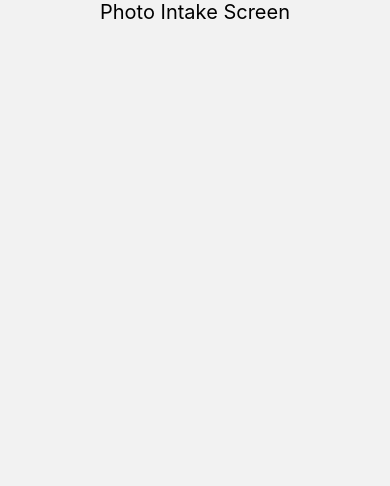
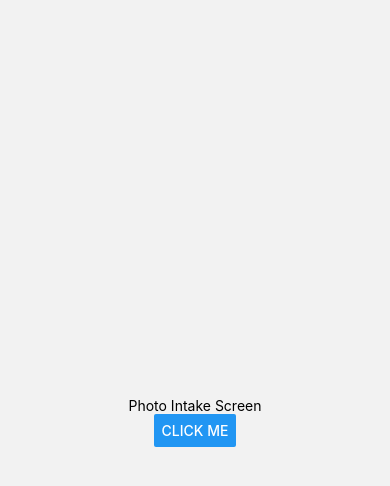
Before and after one commit to ClearSkyDev/clearsky_photo_reports, a React Native app in the folder react_native/: screen /PhotoIntake in a window 390 px wide. Shown: the top 486 px of the page. Built offline with nearby package versions, Linux system fonts and the light colour scheme.

Commit message:
Implement code changes to enhance functionality and improve performance

```diff
--- a/react_native/screens/PhotoIntakeScreen.js
+++ b/react_native/screens/PhotoIntakeScreen.js
@@ -1,11 +1,19 @@
 import React from 'react';
-import { SafeAreaView, Text } from 'react-native';
+import { View, Text, Button, StyleSheet } from 'react-native';
 
 export default function PhotoIntakeScreen() {
   return (
-    <SafeAreaView style={{ flex: 1 }}>
-      <Text style={{ fontSize: 20, textAlign: 'center' }}>Photo Intake Screen</Text>
-      {/* Add temporary dummy photo tiles here */}
-    </SafeAreaView>
+    <View style={styles.container}>
+      <Text>Photo Intake Screen</Text>
+      <Button title="Click Me" onPress={() => alert("It works!")} />
+    </View>
   );
 }
+
+const styles = StyleSheet.create({
+  container: {
+    flex: 1,
+    justifyContent: 'center',
+    alignItems: 'center',
+  },
+});
```
